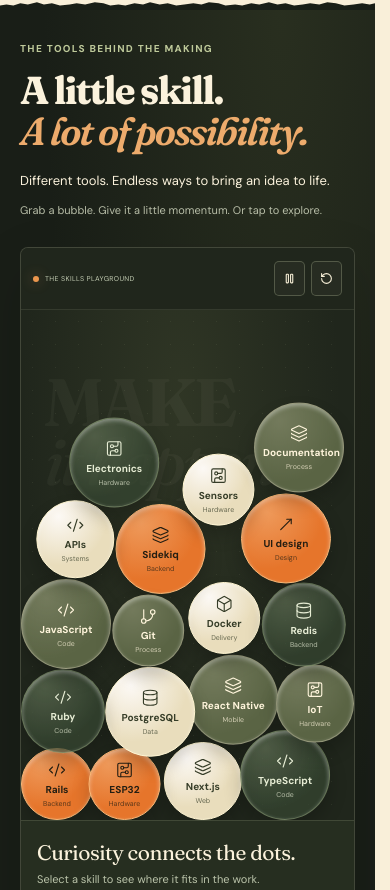
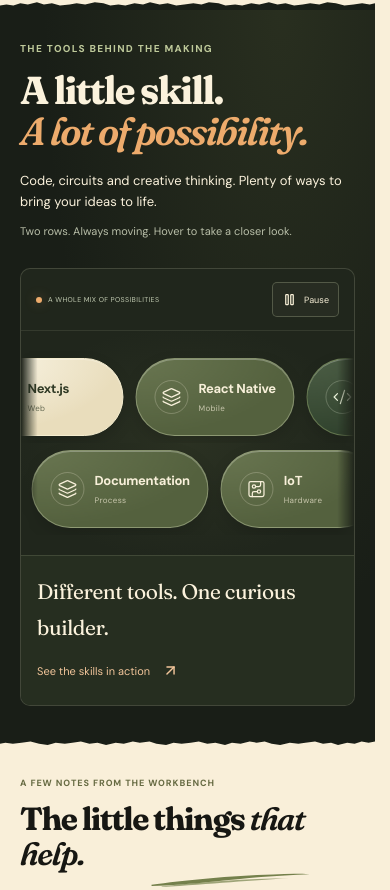
Before and after one commit to assadounto/learnwithrich, a Next.js app: page / in a window 390 px wide. Shown: the part 4814-5704 px from the top of the page. Built offline with nearby package versions, Linux system fonts and the light colour scheme.

Commit message:
Replace falling skills with two-row scrolling marquee

```diff
--- a/components/skills-playground.tsx
+++ b/components/skills-playground.tsx
@@ -1,9 +1,9 @@
 'use client';
 
-import { useEffect, useRef, useState, type PointerEvent } from 'react';
+import { useEffect, useRef, useState } from 'react';
 import Link from 'next/link';
 import { PaperEdges } from './paper-edges';
-import { ArrowUpRight, Pause, Play, RotateCcw, MoveUpRight, Code2, CircuitBoard, Database, Layers, Box, GitBranch } from 'lucide-react';
+import { ArrowUpRight, Pause, Play, MoveUpRight, Code2, CircuitBoard, Database, Layers, Box, GitBranch } from 'lucide-react';
 
 const skills = [
  { name: 'Rails', category: 'Backend', detail: 'APIs and the application logic behind useful platforms.', icon: Code2, tone: 'orange' },
@@ -25,81 +25,26 @@ const skills = [
  { name: 'Sensors', category: 'Hardware', detail: 'Turning a physical input into something a system can understand.', icon: CircuitBoard, tone: 'cream' },
  { name: 'Documentation', category: 'Process', detail: 'Sharing the decisions, limits and lessons behind a build.', icon: Layers, tone: 'olive' },
 ];
-type Body = { x:number; y:number; vx:number; vy:number; r:number; delay:number };
-type Drag = { index:number; ox:number; oy:number; lastX:number; lastY:number; time:number; moved:boolean };
-const clamp=(value:number,min:number,max:number)=>Math.max(min,Math.min(max,value));
 
 export function SkillsPlayground() {
- const stage=useRef<HTMLDivElement>(null);
- const buttons=useRef<(HTMLButtonElement|null)[]>([]);
- const bodies=useRef<Body[]>([]);
- const drag=useRef<Drag|null>(null);
- const suppressClick=useRef(false);
- const bounds=useRef({width:0,height:0});
- const pausedRef=useRef(false);
+ const root=useRef<HTMLElement>(null);
+ const [ready,setReady]=useState(false);
+ const [visible,setVisible]=useState(false);
  const [paused,setPaused]=useState(false);
- const [replay,setReplay]=useState(0);
- const [motion,setMotion]=useState(false);
  const [reduced,setReduced]=useState(false);
- const [selected,setSelected]=useState<number|null>(null);
- useEffect(()=>{const preference=matchMedia('(prefers-reduced-motion: reduce)');const update=()=>setReduced(preference.matches);update();preference.addEventListener('change',update);return()=>preference.removeEventListener('change',update)},[]);
- useEffect(()=>{pausedRef.current=paused},[paused]);
  useEffect(()=>{
-  const element=stage.current;
-  if(!element||reduced){setMotion(false);return;}
-  let frame=0,previous=0,elapsed=0,visible=false;
-  bodies.current=[];
-  const updateVisibility=()=>{const rect=element.getBoundingClientRect();visible=rect.bottom>0&&rect.top<window.innerHeight;previous=0;};
-  const resize=()=>{
-   const oldBounds=bounds.current,oldBodies=bodies.current;
-   bounds.current={width:element.clientWidth,height:element.clientHeight};
-   const {width}=bounds.current;
-   bodies.current=skills.map((_,i)=>{const r=Math.max(width<600?36+(i%4)*3:43+(i%5)*5,skills[i].name.length>=10?(width<600?45:55):0);if(oldBodies[i]&&oldBounds.width){const old=oldBodies[i];return{...old,r,x:clamp(old.x/oldBounds.width*width,r,width-r),y:Math.min(old.y/oldBounds.height*bounds.current.height,bounds.current.height-r)}}return{x:r+((i*137+41)%Math.max(1,width-2*r)),y:-r-15-(i%3)*35,vx:((i%5)-2)*1.15,vy:0,r,delay:i*.12}});
-   if(!oldBodies.length)elapsed=0;previous=0;updateVisibility();
-   bodies.current.forEach((body,i)=>{const button=buttons.current[i];if(button){button.style.width=`${body.r*2}px`;button.style.height=`${body.r*2}px`;button.style.transform=`translate3d(${body.x-body.r}px,${body.y-body.r}px,0)`;}});
-  };
-  window.addEventListener('scroll',updateVisibility,{passive:true});
-  const resizeObserver=new ResizeObserver(resize);resizeObserver.observe(element);resize();setMotion(true);
-  const tick=(time:number)=>{
-   const dt=previous?Math.min((time-previous)/16.667,2):1;previous=time;
-   if(visible&&!pausedRef.current&&!document.hidden){
-    elapsed+=dt/60;
-    const values=bodies.current;const {width,height}=bounds.current;
-    values.forEach((body,i)=>{if(elapsed<body.delay||drag.current?.index===i)return;body.vy+=.22*dt;body.x+=body.vx*dt;body.y+=body.vy*dt;body.vx*=Math.pow(.997,dt);
-     if(body.x<body.r){body.x=body.r;body.vx=Math.abs(body.vx)*.75}if(body.x>width-body.r){body.x=width-body.r;body.vx=-Math.abs(body.vx)*.75}
-     if(body.y>height-body.r){body.y=height-body.r;body.vy=-Math.abs(body.vy)*.63;if(Math.abs(body.vy)<.7)body.vy=0;body.vx*=.97}
-     if(body.y< -body.r*2&&body.vy<0){body.y=-body.r*2;body.vy=0}
-    });
-    for(let a=0;a<values.length;a++)for(let b=a+1;b<values.length;b++){
-     const one=values[a],two=values[b];if(elapsed<one.delay||elapsed<two.delay)continue;
-     const dx=two.x-one.x,dy=two.y-one.y,distance=Math.hypot(dx,dy)||.01,min=one.r+two.r+2;
-     if(distance>=min)continue;const nx=dx/distance,ny=dy/distance,overlap=min-distance;const heldA=drag.current?.index===a,heldB=drag.current?.index===b;
-     if(!heldA){one.x-=nx*overlap*(heldB?1:.5);one.y-=ny*overlap*(heldB?1:.5)}if(!heldB){two.x+=nx*overlap*(heldA?1:.5);two.y+=ny*overlap*(heldA?1:.5)}
-     const speed=(two.vx-one.vx)*nx+(two.vy-one.vy)*ny;if(speed<0){const impulse=-speed*.78;if(!heldA){one.vx-=impulse*nx;one.vy-=impulse*ny}if(!heldB){two.vx+=impulse*nx;two.vy+=impulse*ny}}
-    }
-    values.forEach((body,i)=>{if(elapsed<body.delay)return;body.x=clamp(body.x,body.r,width-body.r);body.y=Math.min(body.y,height-body.r);const button=buttons.current[i];if(button)button.style.transform=`translate3d(${body.x-body.r}px,${body.y-body.r}px,0)`});
-   }
-   frame=requestAnimationFrame(tick);
-  };
-  frame=requestAnimationFrame(tick);
-  return()=>{cancelAnimationFrame(frame);window.removeEventListener('scroll',updateVisibility);resizeObserver.disconnect();drag.current=null;buttons.current.forEach(button=>{if(button){button.style.removeProperty('width');button.style.removeProperty('height');button.style.removeProperty('transform')}})};
- },[replay,reduced]);
- const pointerDown=(event:PointerEvent<HTMLButtonElement>,index:number)=>{
-  if(!motion||paused||event.button!==0)return;const body=bodies.current[index];if(!body)return;
-  event.currentTarget.setPointerCapture(event.pointerId);const rect=stage.current!.getBoundingClientRect();drag.current={index,ox:event.clientX-rect.left-body.x,oy:event.clientY-rect.top-body.y,lastX:event.clientX,lastY:event.clientY,time:performance.now(),moved:false};body.vx=0;body.vy=0;suppressClick.current=false;
- };
- const pointerMove=(event:PointerEvent<HTMLButtonElement>)=>{
-  const held=drag.current;if(!held)return;const body=bodies.current[held.index],rect=stage.current!.getBoundingClientRect(),now=performance.now(),dt=Math.max(now-held.time,8);
-  if(Math.hypot(event.clientX-held.lastX,event.clientY-held.lastY)>2)held.moved=true;
-  body.x=clamp(event.clientX-rect.left-held.ox,body.r,bounds.current.width-body.r);body.y=clamp(event.clientY-rect.top-held.oy,body.r,bounds.current.height-body.r);
-  body.vx=clamp((event.clientX-held.lastX)/dt*16,-14,14);body.vy=clamp((event.clientY-held.lastY)/dt*16,-14,14);held.lastX=event.clientX;held.lastY=event.clientY;held.time=now;
- };
- const pointerUp=(event:PointerEvent<HTMLButtonElement>)=>{if(!drag.current)return;suppressClick.current=drag.current.moved;drag.current=null;if(event.currentTarget.hasPointerCapture(event.pointerId))event.currentTarget.releasePointerCapture(event.pointerId)};
- const chosen=selected===null?null:skills[selected];
- return <section id="skills-playground" className="skills-cinema" aria-labelledby="skills-cinema-title"><PaperEdges/><div className="ref-container">
-  <div className="skills-cinema-heading"><div><span className="maker-kicker">THE TOOLS BEHIND THE MAKING</span><h2 id="skills-cinema-title">A little skill.<br/><i>A lot of possibility.</i></h2></div><div className="skills-cinema-intro"><p>Different tools. Endless ways to bring an idea to life.</p><span id="skills-instructions">{reduced?'Choose a skill to explore it.':'Grab a bubble. Give it a little momentum. Or tap to explore.'}</span></div></div>
-  <div className="skills-stage-shell"><div className="skills-stage-top"><span><i aria-hidden="true"/>THE SKILLS PLAYGROUND</span><div className="skills-stage-controls"><button type="button" disabled={reduced} onClick={()=>setPaused(value=>!value)} aria-label={paused?'Resume skill animation':'Pause skill animation'}>{paused?<Play size={15}/>:<Pause size={15}/>}<span>{paused?'Play':'Pause'}</span></button><button type="button" disabled={reduced} onClick={()=>{setPaused(false);setReplay(value=>value+1)}} aria-label="Replay falling skills"><RotateCcw size={15}/><span>Replay</span></button></div></div>
-  <div ref={stage} className={`skills-stage ${motion&&!reduced?'skills-physics':''}`} aria-describedby="skills-instructions"><span className="skills-backdrop-word" aria-hidden="true">MAKE<br/><i>it happen.</i></span>{skills.map((skill,i)=><button type="button" key={skill.name} ref={element=>{buttons.current[i]=element}} className={`skill-bubble skill-${skill.tone}`} aria-pressed={selected===i} aria-label={`Explore ${skill.name}`} onPointerDown={event=>pointerDown(event,i)} onPointerMove={pointerMove} onPointerUp={pointerUp} onPointerCancel={()=>{drag.current=null}} onLostPointerCapture={()=>{drag.current=null}} onClick={()=>{if(suppressClick.current){suppressClick.current=false;return}setSelected(i)}} onFocus={()=>{if(motion&&!drag.current){setPaused(true);setSelected(i);const body=bodies.current[i];if(body){body.y=clamp(body.y,body.r,bounds.current.height-body.r);const button=buttons.current[i];if(button)button.style.transform=`translate3d(${body.x-body.r}px,${body.y-body.r}px,0)`}}}}><skill.icon size={22} strokeWidth={1.5} aria-hidden="true"/><strong>{skill.name}</strong><span>{skill.category}</span></button>)}</div>
-  <div className="skills-stage-bottom"><div className="skills-selection" aria-live="polite"><span>{chosen?chosen.name:'Curiosity connects the dots.'}</span><p>{chosen?chosen.detail:'Select a skill to see where it fits in the work.'}</p></div><Link href="/projects">See the tools in action<ArrowUpRight size={17}/></Link></div></div>
+  setReady(true);
+  const preference=matchMedia('(prefers-reduced-motion: reduce)');
+  const update=()=>setReduced(preference.matches);update();preference.addEventListener('change',update);
+  const observer=new IntersectionObserver(entries=>setVisible(entries[0].isIntersecting));
+  if(root.current)observer.observe(root.current);
+  return()=>{observer.disconnect();preference.removeEventListener('change',update)};
+ },[]);
+ const rows=[skills.slice(0,9),skills.slice(9)];
+ return <section id="skills-playground" ref={root} className={`skills-cinema ${ready?'marquee-ready':''}`} data-running={ready&&visible&&!paused&&!reduced} aria-labelledby="skills-cinema-title"><PaperEdges/><div className="ref-container">
+  <div className="skills-cinema-heading"><div><span className="maker-kicker">THE TOOLS BEHIND THE MAKING</span><h2 id="skills-cinema-title">A little skill.<br/><i>A lot of possibility.</i></h2></div><div className="skills-cinema-intro"><p>Code, circuits and creative thinking. Plenty of ways to bring your ideas to life.</p><span>{reduced?'Explore the collection at your own pace.':'Two rows. Always moving. Hover to take a closer look.'}</span></div></div>
+  <div className="skills-marquee-shell"><div className="skills-marquee-top"><span><i aria-hidden="true"/>A WHOLE MIX OF POSSIBILITIES</span><button type="button" disabled={!ready||reduced} onClick={()=>setPaused(value=>!value)} aria-label={paused?'Resume skills marquee':'Pause skills marquee'}>{paused?<Play size={15}/>:<Pause size={15}/>}<span>{paused?'Resume':'Pause'}</span></button></div>
+  <div className="skills-marquee-canvas">{rows.map((row,index)=><div className={`skills-lane skills-lane-${index+1}`} key={index}><div className="skills-strip">{[false,true].map(copy=><ul key={String(copy)} className={`skills-strip-group ${copy?'skills-clone':''}`} aria-hidden={copy||undefined} aria-label={copy?undefined:index===0?'Software and connected-device skills':'Systems and creative skills'}>{row.map(skill=><li className={`skill-pill skill-${skill.tone}`} key={skill.name}><span className="skill-pill-icon"><skill.icon size={24} strokeWidth={1.5} aria-hidden="true"/></span><span><strong>{skill.name}</strong><small>{skill.category}</small></span></li>)}</ul>)}</div></div>)}</div>
+  <div className="skills-marquee-bottom"><p>Different tools. One curious builder.</p><Link href="/projects">See the skills in action<ArrowUpRight size={17}/></Link></div></div>
  </div></section>;
 }
```
Also changed, not shown: app/skills-playground.css, 2 other files (tests, documents, lock files or other folders).
